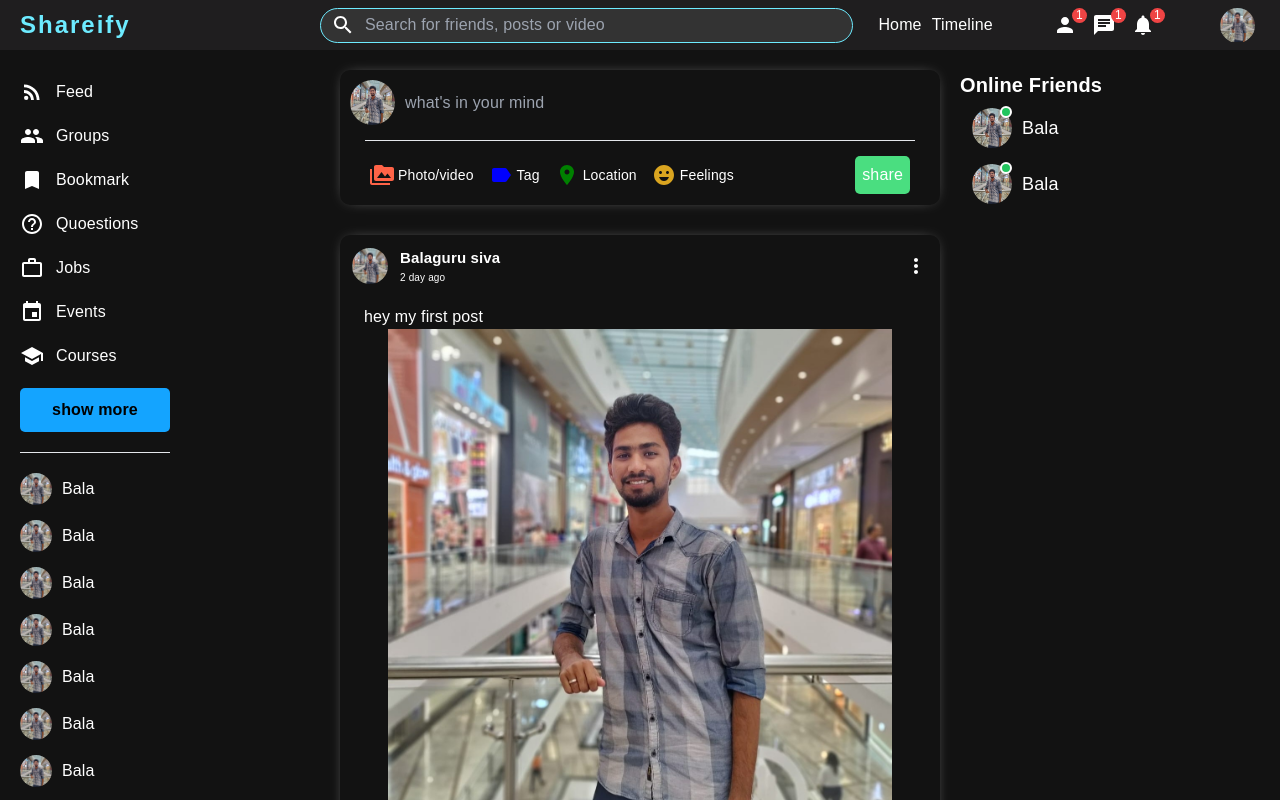
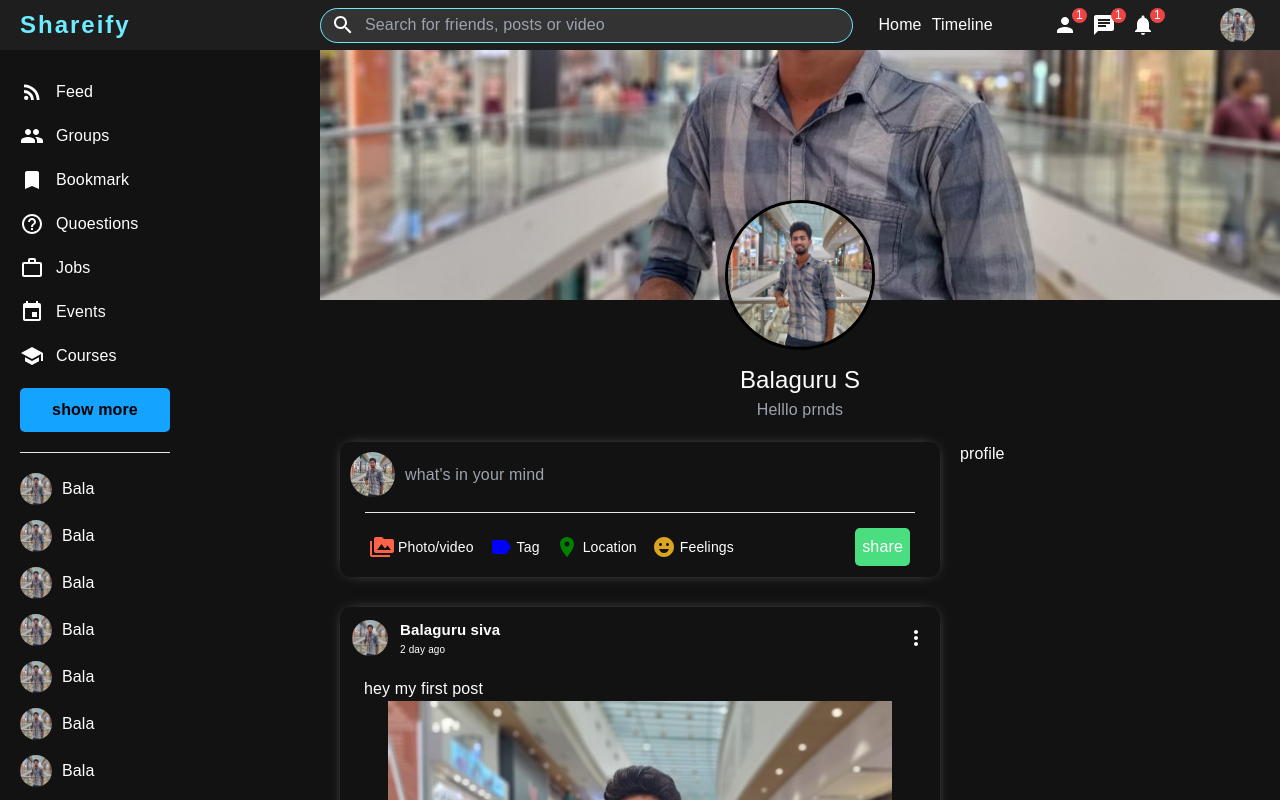
Before and after one commit to Balagurusiva/shareify-frontend, a React (Vite) app: page / in a window 1280 px wide. Shown: the top 800 px of the page. Built offline with nearby package versions, Linux system fonts and the light colour scheme.

Commit message:
modified:   src/App.jsx 	modified:   src/components/RightBar/RightBar.jsx 	modified:   src/components/RightBar/rightbar.css 	new file:   src/pages/profile/Profile.jsx 	new file:   src/pages/profile/profile.css 	modified:   tailwind.config.js

```diff
--- a/src/App.jsx
+++ b/src/App.jsx
@@ -1,9 +1,9 @@
 import Home from './pages/home/Home'
-
+import Profile from './pages/profile/profile'
 
 function App() {
 
-  return  <Home />
+    return <Profile />
 }
 
 export default App
--- a/src/components/RightBar/RightBar.jsx
+++ b/src/components/RightBar/RightBar.jsx
@@ -1,9 +1,9 @@
 import './rightbar.css'
 
-const RightBar = () => {
-  return (
-     <div className="rightbar">
-        <div className="rightbar-wrapper">
+const RightBar = ({ profile }) => {
+
+    const HomeRightbar = () => (
+        <>
             <h3 className="rightbar-title">Online Friends  </h3>
             <ul className="rightbar-friend-list">
                 <li className="rightbar-friend">
@@ -22,6 +22,14 @@ const RightBar = () => {
                 </li>
 
             </ul>
+        </>
+    )
+
+    const profilrRightbar = () => (<div>profile</div>)
+    return (
+        <div className="rightbar">
+            <div className="rightbar-wrapper">
+                {!profile ? HomeRightbar() : profilrRightbar()}
             </div>
         </div>
     )
--- a/src/components/RightBar/rightbar.css
+++ b/src/components/RightBar/rightbar.css
@@ -1,17 +1,8 @@
 .rightbar{
-    @apply  hidden md:flex flex-3  h-[calc(100vh-50px)]  overflow-clip sticky  top-[50px]
+    @apply  hidden md:flex flex-3  h-[calc(100vh-50px)]
 }
 
-::-webkit-scrollbar{
-    @apply w-0
-}
-::-webkit-scrollbar-track{
-    @apply bg-inherit
-}
 
-::-webkit-scrollbar-thumb{
-    @apply bg-inherit
-}
 
 .rightbar-wrapper{
     @apply  pt-5 pr-5
--- /dev/null
+++ b/src/pages/profile/Profile.jsx
@@ -0,0 +1,38 @@
+ import './profile.css'
+import Topbar from '../../components/TopBar/Topbar'
+import RightBar from '../../components/RightBar/RightBar'
+import Feed from '../../components/Feed/Feed'
+import Sidebar from '../../components/Sidebar/sidebar'
+
+const Profile = () => {
+  return (
+     <>
+            <Topbar />
+            <div className="profile">
+
+                    <Sidebar />
+
+
+                 <div className="profile-right">
+                    <div className="profile-right-top">
+                        <div className="profile-cover">
+                            <img src="public\assets\person\bala.jpg" alt="" className="profile-cover-img" />
+                            <img src="public\assets\person\bala.jpg" alt="" className="profile-user-img" />
+                        </div>
+                        <div className="profile-info">
+                            <h4 className='profile-info-name'>Balaguru S</h4>
+                            <span className="profile-info-desc">Helllo prnds</span>
+                        </div>
+                    </div>
+                    <div className="profile-right-bottom">
+                        <Feed />
+                        <RightBar profile />
+                    </div>
+                 </div>
+
+            </div>
+        </>
+  )
+}
+
+export default Profile
--- /dev/null
+++ b/src/pages/profile/profile.css
@@ -0,0 +1,36 @@
+.profile{
+    @apply flex
+}
+
+.profile-right{
+    @apply flex-9
+}
+
+.profile-cover{
+    @apply  h-[300px] relative -z-40
+}
+
+.profile-cover-img{
+    @apply w-[100%]  h-[250px] object-cover
+}
+
+.profile-user-img{
+    @apply w-[150px] h-[150px] rounded-[50%] object-cover absolute left-0 right-0 top-[150px] m-auto;
+    border:3px solid black
+}
+
+.profile-info{
+    @apply flex  flex-col items-center justify-center mt-3
+}
+
+.profile-info-name{
+    @apply text-[24px]
+}
+
+.profile-info-desc{
+    @apply font-[300] text-gray-400
+}
+
+.profile-right-bottom{
+    @apply flex
+}
--- a/tailwind.config.js
+++ b/tailwind.config.js
@@ -19,7 +19,8 @@ export default {
                 '4': '4 4 0%',
                 '5': '5 5 0%',
                 '5.5': '5.5 5.5 0%',
-                '6': '6 6 0%'
+                '6': '6 6 0%',
+                '9': '9 9 0%'
             }
         },
     },
```
Lines whose indentation alone changed are shown as unchanged.
